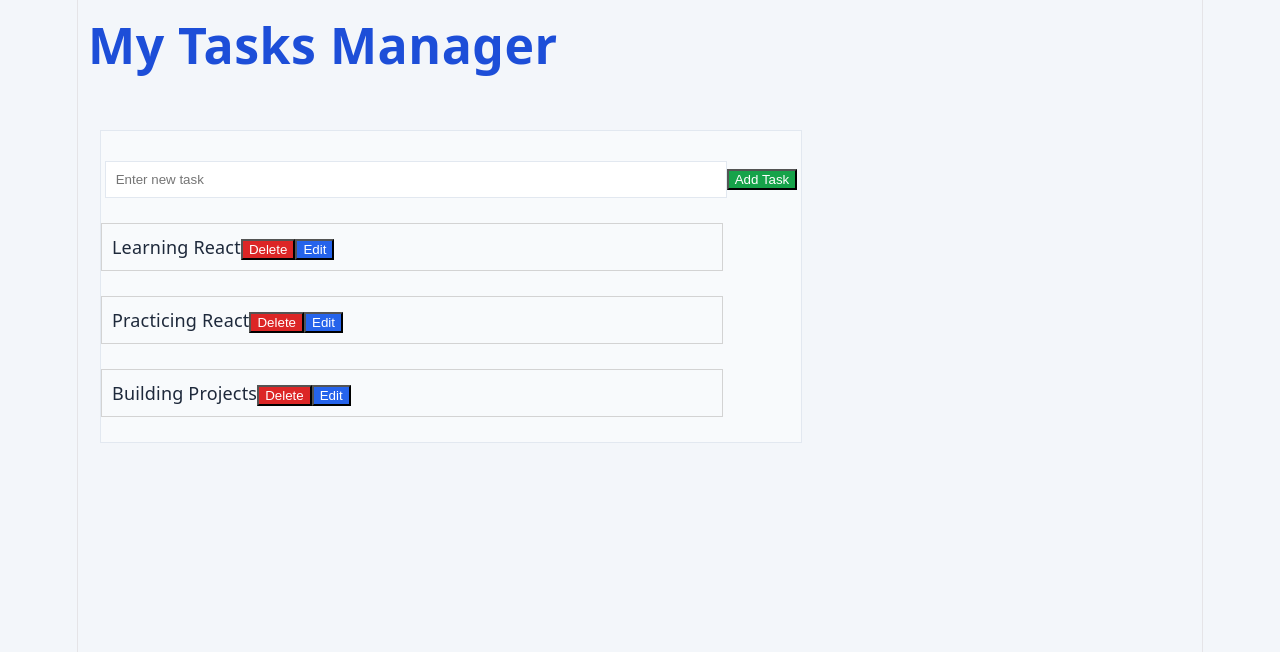
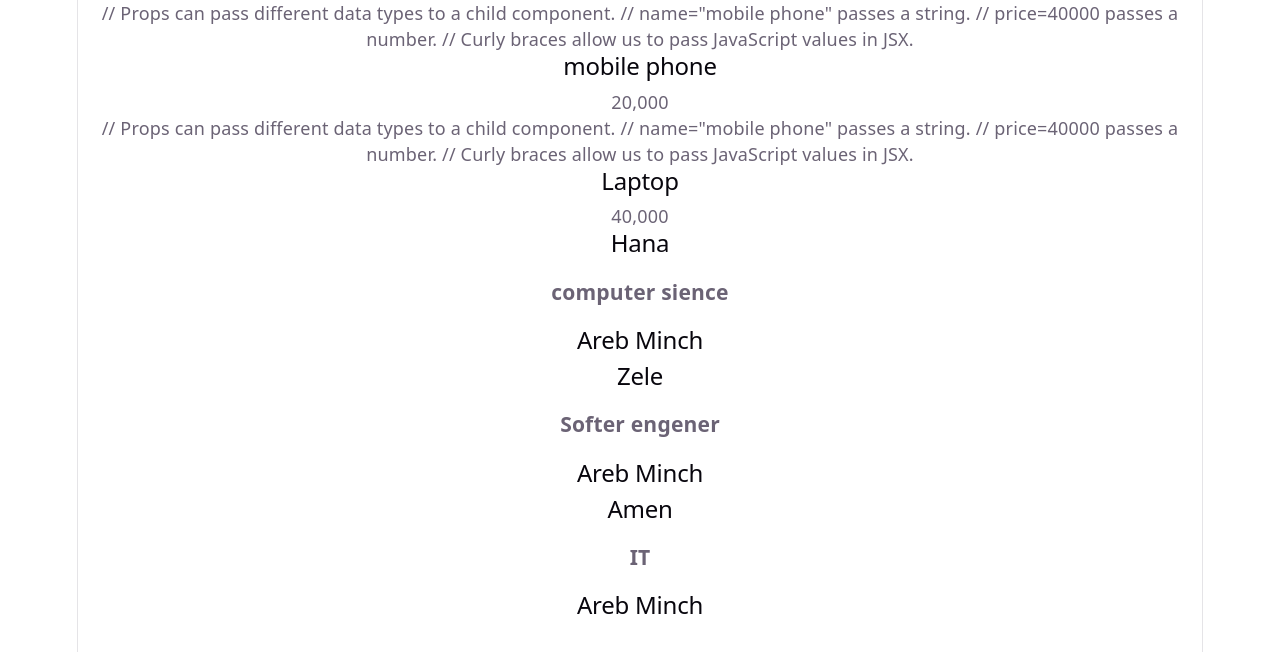
Before and after one commit to Amengit261/practing-react, a React (Vite) app: page / in a window 1280 px wide. Shown: the top 652 px of the page. Built offline with nearby package versions, Linux system fonts and the light colour scheme.

Commit message:
practicing strings and numbers in passing propes

```diff
--- a/src/App.jsx
+++ b/src/App.jsx
@@ -1,8 +1,21 @@
-import Taskmanger from "./taskmanger";
+import ProductCard from "./ProductCard";
+import StudentCard from "./StudentCard";
+
 
 function App(){
   return(
-    <Taskmanger/>
+    <div>
+    {/* Props (properties) are data passed from a parent component to a child component in React
+ They make components reusable by allowing us to pass different data to the same component.*/}
+    <ProductCard  name="mobile phone"  price="20,000"   />
+    <ProductCard  name="Laptop"  price="40,000"   />
+    <StudentCard name="Hana" department="computer sience"university="Areb Minch"/>
+    <StudentCard  name="Zele" department="Softer engener" university="Areb Minch"/>
+    <StudentCard name="Amen" department="IT" university="Areb Minch"/>
+
+    {/*Strings represent text.We can pass strings through props using quotation marks.
+The child component accesses the values using props.propertyName*/ }
+</div>
   );
 }
 export default App;
--- /dev/null
+++ b/src/ProductCard.jsx
@@ -0,0 +1,13 @@
+function ProductCard(props){
+    return(
+        <div>
+            // Props can pass different data types to a child component.
+// name="mobile phone" passes a string.
+// price={40000} passes a number.
+// Curly braces allow us to pass JavaScript values in JSX.
+            <h2>{props.name}</h2>
+            <p>{props.price}</p>
+        </div>
+    );
+}
+export default ProductCard;
--- /dev/null
+++ b/src/StudentCard.jsx
@@ -0,0 +1,13 @@
+function StudentCard(props){
+    return(
+       <>
+       <h2>{props.name}</h2>
+       <h3>{props.department}</h3>
+       <h2>{props.university}</h2>
+
+
+       </>
+
+);
+}
+export default StudentCard;
```
Also changed, not shown: src/Task-Manger-app/Taskmanger.css (renamed from src/Taskmanger.css), src/Task-Manger-app/taskmanger.jsx (renamed from src/taskmanger.jsx).
